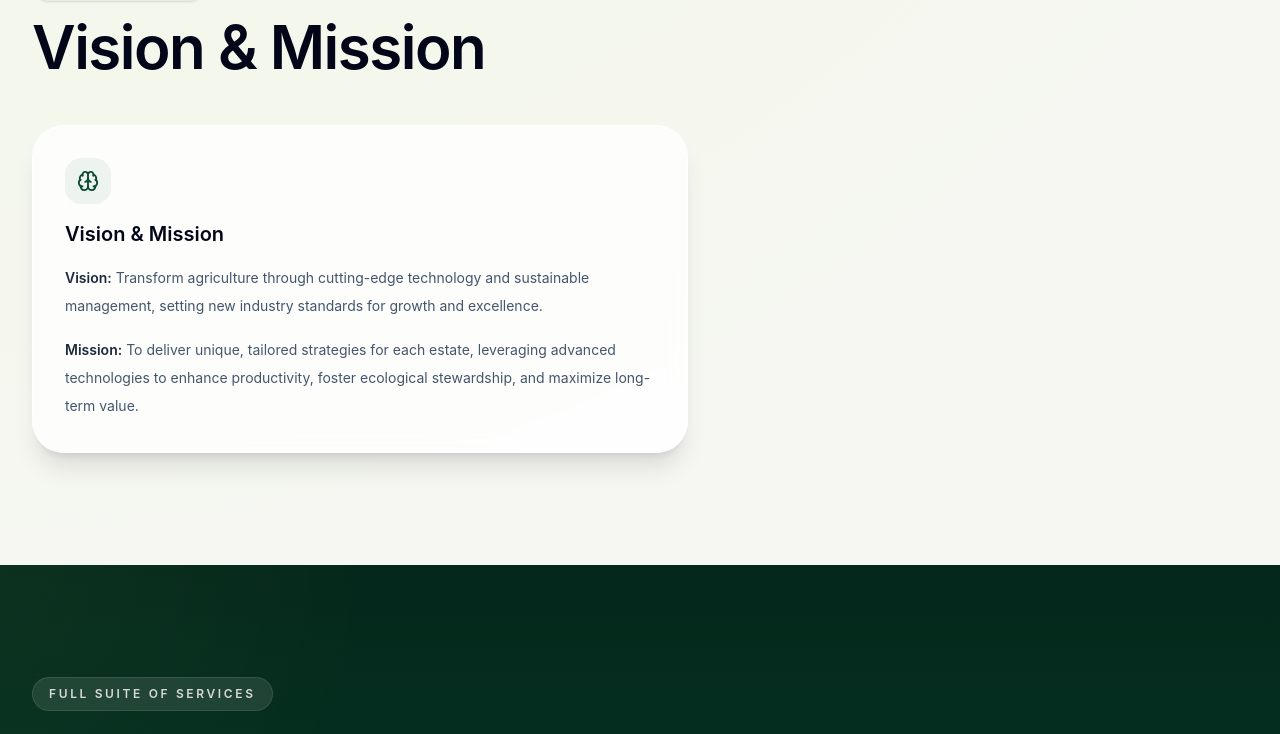
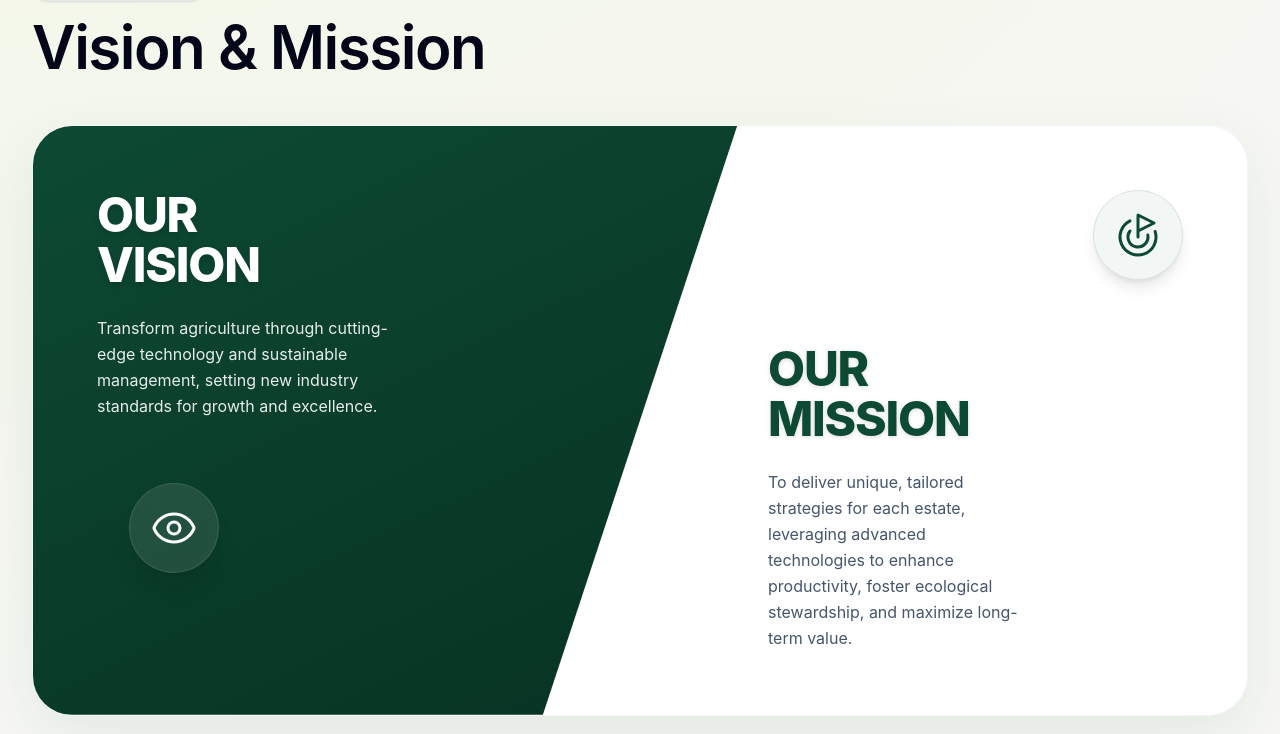
Before and after one commit to Dasinthanofficial/pksynergysolution, a React (Vite) app: page / in a window 1280 px wide. Shown: the part 993-1727 px from the top of the page. Built offline with nearby package versions, Linux system fonts and the light colour scheme.

Commit message:
style about page

```diff
--- a/src/components/AboutSection.jsx
+++ b/src/components/AboutSection.jsx
@@ -1,53 +1,73 @@
 import { motion } from "framer-motion";
-import { Brain, Building2, Sprout } from "lucide-react";
+import { Eye, Goal } from "lucide-react"; // Changed 'Target' to 'Goal'
 import Container from "./Container";
 import SectionTitle from "./SectionTitle";
 
-const cardVariant = {
-  hidden: { opacity: 0, y: 24 },
-  show: (delay = 0) => ({
-    opacity: 1,
-    y: 0,
-    transition: { duration: 0.6, delay, ease: "easeOut" },
-  }),
-};
-
 const AboutSection = ({ data }) => {
   return (
-    <section id="about" className="py-20 sm:py-28">
+    <section id="about" className="py-20 sm:py-28 relative overflow-hidden">
       <Container>
         <SectionTitle
           eyebrow="The Foundation"
           title="Vision & Mission"
         />
 
-        <div className="grid gap-6 lg:grid-cols-[1.1fr_0.9fr]">
+        <motion.div
+          initial={{ opacity: 0, y: 30 }}
+          whileInView={{ opacity: 1, y: 0 }}
+          viewport={{ once: true, amount: 0.2 }}
+          transition={{ duration: 0.7 }}
+          className="relative mx-auto w-full overflow-hidden rounded-[2.5rem] bg-white shadow-[0_20px_60px_rgba(13,74,51,0.08)] border border-emerald-900/5"
+        >
+          {/* Diagonal Split Background */}
+          <div
+            className="absolute inset-0 z-0 bg-gradient-to-br from-brand to-[#062c1e]
+                       [clip-path:polygon(0_0,100%_0,100%_48%,0_52%)]
+                       md:[clip-path:polygon(0_0,62%_0,38%_100%,0_100%)]
+                       lg:[clip-path:polygon(0_0,58%_0,42%_100%,0_100%)]"
+          />
 
+          <div className="relative z-10 grid md:grid-cols-2 auto-rows-fr">
 
-          <div className="grid gap-6">
-            <motion.div
-              custom={0.2}
-              variants={cardVariant}
-              initial="hidden"
-              whileInView="show"
-              viewport={{ once: true, amount: 0.25 }}
-              className="rounded-[2rem] border border-white/60 bg-white/80 p-8 shadow-xl backdrop-blur"
-            >
-              <div className="mb-4 inline-flex rounded-2xl bg-brand-soft p-3 text-brand">
-                <Brain size={22} />
+            {/* Left Column: Vision Section */}
+            <div className="flex flex-col p-8 sm:p-12 lg:p-16">
+              <div className="max-w-[18rem] sm:max-w-xs">
+                <h3 className="text-4xl sm:text-5xl font-extrabold uppercase tracking-tight text-white mb-6 leading-[1.05] drop-shadow-md">
+                  Our<br />Vision
+                </h3>
+                <p className="text-white/90 text-sm sm:text-base leading-relaxed">
+                  {data.vision}
+                </p>
               </div>
-              <h3 className="text-xl font-semibold text-slate-950">Vision & Mission</h3>
-              <p className="mt-4 text-sm leading-7 text-slate-600">
-                <span className="font-semibold text-slate-800">Vision:</span> {data.vision}
-              </p>
-              <p className="mt-4 text-sm leading-7 text-slate-600">
-                <span className="font-semibold text-slate-800">Mission:</span> {data.mission}
-              </p>
-            </motion.div>
 
+              <div className="mt-12 sm:mt-16 flex justify-start pl-2 sm:pl-8">
+                <div className="rounded-full bg-white/10 p-5 backdrop-blur-sm shadow-xl border border-white/10">
+                  <Eye size={48} strokeWidth={1.5} className="text-white" />
+                </div>
+              </div>
+            </div>
+
+            {/* Right Column: Mission Section */}
+            <div className="flex flex-col p-8 sm:p-12 lg:p-16">
+              <div className="flex justify-end pr-2 sm:pr-8 md:pr-0">
+                <div className="rounded-full bg-brand/5 p-5 shadow-lg border border-brand/10">
+                  {/* Fixed Icon Here */}
+                  <Goal size={48} strokeWidth={1.5} className="text-brand" />
+                </div>
+              </div>
+
+              <div className="mt-12 sm:mt-16 max-w-[18rem] sm:max-w-xs self-start md:ml-auto lg:ml-0 md:pl-8 lg:pl-16">
+                <h3 className="text-4xl sm:text-5xl font-extrabold uppercase tracking-tight text-brand mb-6 leading-[1.05] drop-shadow-sm">
+                  Our<br />Mission
+                </h3>
+                <p className="text-slate-600 text-sm sm:text-base leading-relaxed">
+                  {data.mission}
+                </p>
+              </div>
+            </div>
 
           </div>
-        </div>
+        </motion.div>
       </Container>
     </section>
   );
```
Also changed, not shown: frontend_code.txt.
